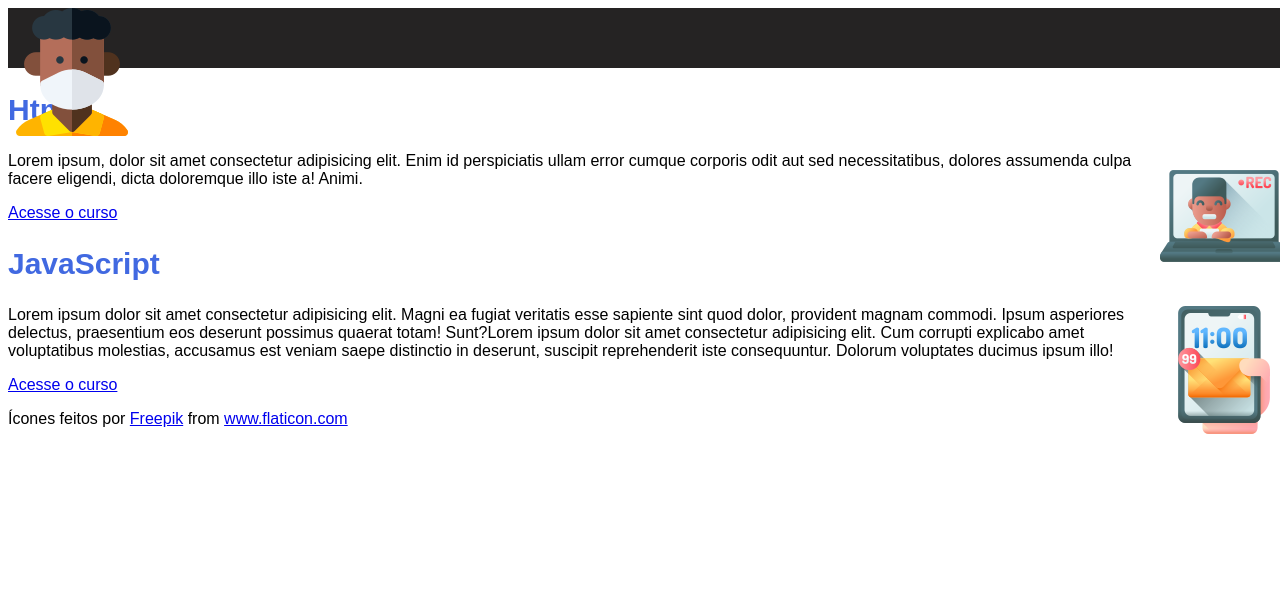
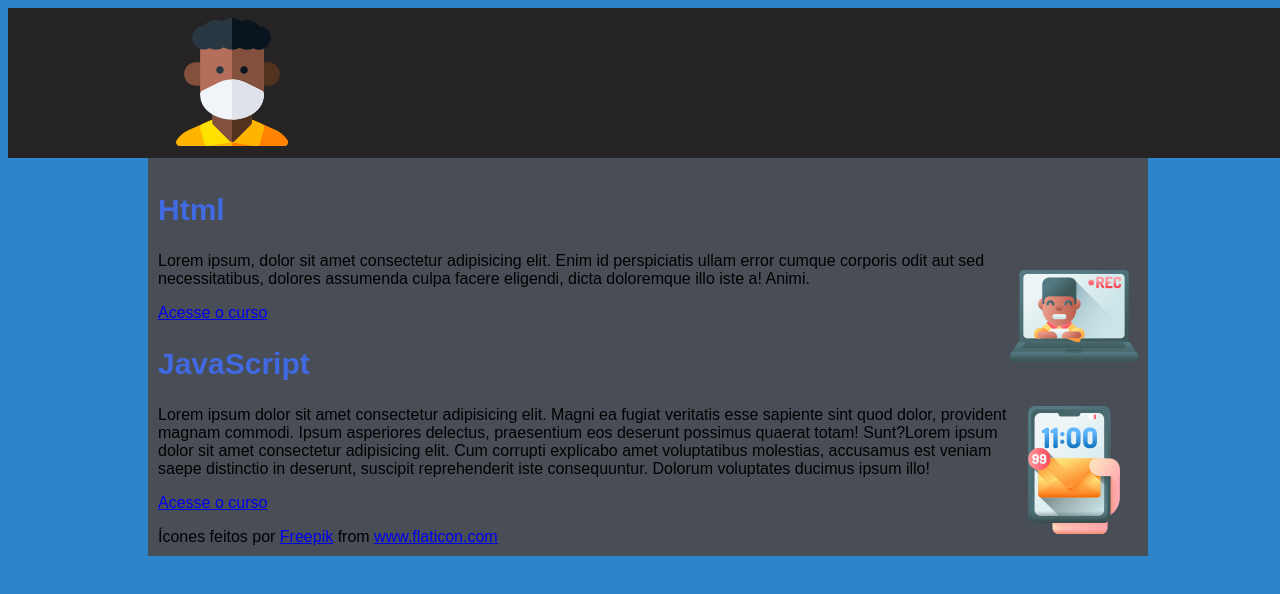
Before and after one commit to dimitrymm/projeto-site, a plain HTML site: page index.html in a window 1280 px wide. Drawn offline with Linux system fonts and the light colour scheme.

Commit message:
update do css

```diff
--- a/estilos/style.css
+++ b/estilos/style.css
@@ -7,21 +7,23 @@
 body{
     width: 100%;
     height: 100%;
-
+    background-color: #2e84ca;
 }
 
 .menu-principal{
     width: 100%;
     background-color: #252323;
-    height: 60px;
+    height: 150px;
+}
+
+.logo{
+    padding: 10px;
 }
 
 h1{
     font-size: 50px;
     font-weight: 600;
     color: royalblue;
-
-
 }
 
 h2{
@@ -30,17 +32,20 @@ h2{
     color: royalblue;
 
 }
-
 main{
-
-    margin: 0, auto;
+    margin: 0 auto;
     width: 980px;
     position: relative;
+}
 
-
+.corpo{
+    background-color: rgba(77, 71, 71, 0.877);
+    padding: 10px;
+    width: 980px;
+    position: relative;
+    box-shadow: blue;
 }
 
 img.lado{
-
     float: right;
 }
--- a/index.html
+++ b/index.html
@@ -22,6 +22,8 @@
             </main>
         </header>
 
+
+        <main class="corpo">
                 <article>
                     <h2>Html</h2>
                     <img class="lado" src="imagens/gravacao-de-video.png" alt="Videos">
@@ -36,7 +38,12 @@
                 <p><a href="dicas.html">Acesse o curso</a> </p>
             </article>
 
-     <div>Ícones feitos por <a href="https://www.flaticon.com/br/autores/freepik" title="Freepik">Freepik</a> from <a href="https://www.flaticon.com/br/" title="Flaticon">www.flaticon.com</a></div>
+            <div>Ícones feitos por <a href="https://www.flaticon.com/ br/autores/freepik" title="Freepik">Freepik</a> from <a href="https://www.flaticon.com/br/" title="Flaticon">www.flaticon.com</a>
+            </div>
+
+        </main>
+
+
 
 </body>
 </html>
```
Also changed, not shown: imagens/facebook.png (added), imagens/github.png (added), imagens/instagram.png (added), imagens/link.png (added), imagens/twitter.png (added). Lines whose indentation alone changed are shown as unchanged.
